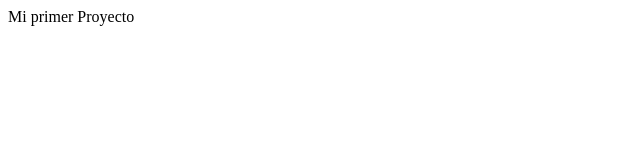
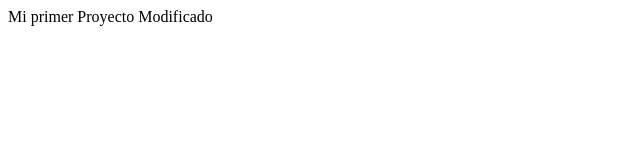
Before and after one commit to Seibans/MiProyectoWeb, a plain HTML site: page index.html in a window 1280 px wide. Shown: the whole page, without its empty margins (0-640 px from the left). Drawn offline with Linux system fonts and the light colour scheme.

Commit message:
Segundo commit y modificación index

```diff
--- a/index.html
+++ b/index.html
@@ -6,6 +6,6 @@
 	<title>Document</title>
 </head>
 <body>
-	Mi primer Proyecto
+	Mi primer Proyecto Modificado
 </body>
 </html>
```
Also changed, not shown: abouth.html (added).
